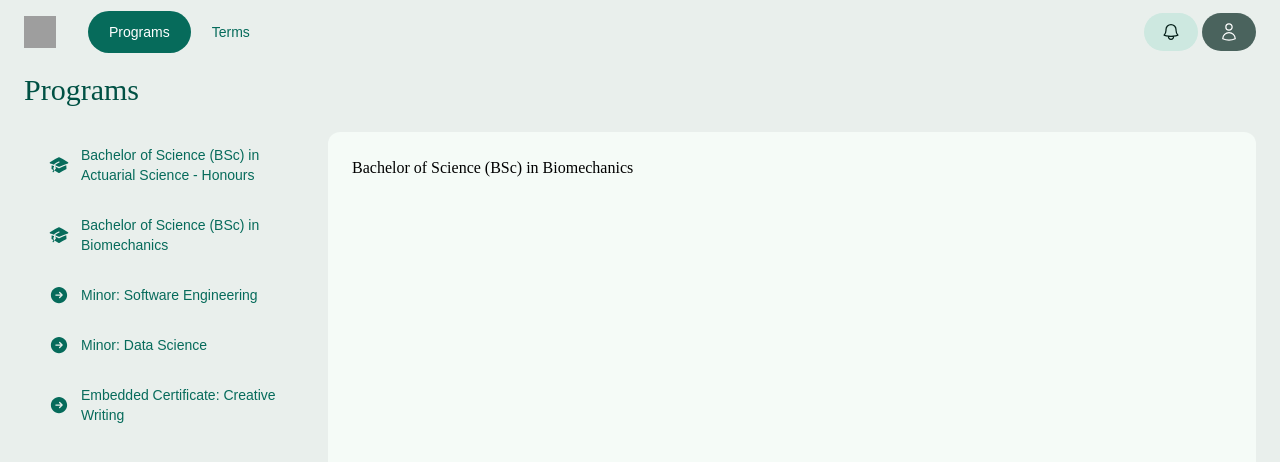
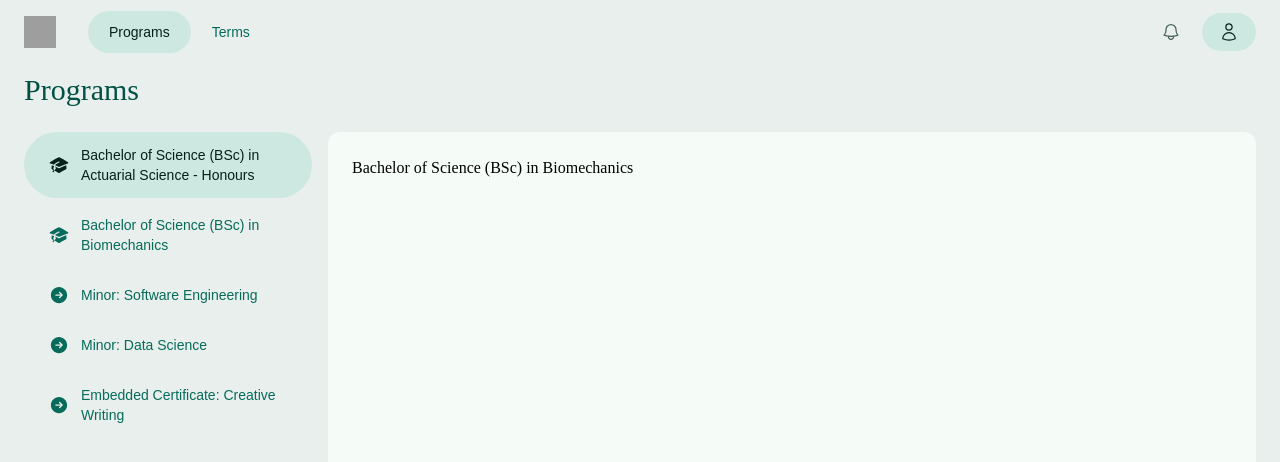
Before and after one commit to cloudyyoung/planucalgary, a React (Vite) app: page /programs in a window 1280 px wide. Shown: the top 462 px of the page. Built offline with nearby package versions, Linux system fonts and the light colour scheme; grey boxes are pictures that could not be loaded; a web font is replaced by a local one.

Commit message:
Update Programs.tsx

```diff
--- a/src/components/navbar/Navbar.tsx
+++ b/src/components/navbar/Navbar.tsx
@@ -41,7 +41,7 @@ const Navbar = () => {
                         <NavLink key={item.name} to={item.href}>
                           {({ isActive }) => (
                             <Button
-                              variant={isActive ? 'filled' : 'text'}
+                              variant={isActive ? 'tonal' : 'text'}
                               size="sm"
                               aria-current={isActive ? 'page' : undefined}
                             >
@@ -55,7 +55,7 @@ const Navbar = () => {
                 </div>
                 <div className="hidden md:block">
                   <div className="ml-4 flex items-center md:ml-6">
-                    <Button variant='tonal' priority='secondary' size="xs">
+                    <Button variant='text' priority='secondary' size="xs">
                       <span className="sr-only">View notifications</span>
                       <BellIcon className="h-5 w-5" aria-hidden="true" />
                     </Button>
@@ -64,7 +64,7 @@ const Navbar = () => {
                     <Menu as="div" className="relative ml-1">
                       <div>
                         <Menu.Button>
-                          <Button variant='filled' priority='secondary' size="xs">
+                          <Button variant='tonal' priority='secondary' size="xs">
                             <span className="absolute -inset-1.5" />
                             <span className="sr-only">Open user menu</span>
                             <UserIcon className="h-5 w-5" aria-hidden="true" />
--- a/src/pages/programs/Programs.tsx
+++ b/src/pages/programs/Programs.tsx
@@ -10,11 +10,11 @@ const Programs = () => {
 
       <main className="px-app py-4 flex flex-row gap-4 flex-1">
         <div className="flex flex-col w-72 gap-1">
-          <Program displayName="Bachelor of Science (BSc) in Actuarial Science - Honours" degreeDesignationCode="BSC-H" />
-          <Program displayName="Bachelor of Science (BSc) in Biomechanics" degreeDesignationCode="BSC" />
-          <Program displayName="Minor: Software Engineering" degreeDesignationCode={null} />
-          <Program displayName="Minor: Data Science" degreeDesignationCode={null} />
-          <Program displayName="Embedded Certificate: Creative Writing" degreeDesignationCode={null} />
+          <Program displayName="Bachelor of Science (BSc) in Actuarial Science - Honours" type="ACP" isSelected />
+          <Program displayName="Bachelor of Science (BSc) in Biomechanics" type="ACP" />
+          <Program displayName="Minor: Software Engineering" type="MIN" />
+          <Program displayName="Minor: Data Science" type="MIN" />
+          <Program displayName="Embedded Certificate: Creative Writing" type="EMC" />
         </div>
         <div className="bg-surface rounded-xl p-6 flex-1">
           <div className="font-serif">Bachelor of Science (BSc) in Biomechanics</div>
@@ -26,16 +26,21 @@ const Programs = () => {
 
 interface ProgramProps {
   displayName: string
-  degreeDesignationCode: string | null
+  type: string // ACP | MIN | EMC
+  isSelected?: boolean
 }
 
-const Program = ({ displayName: name, degreeDesignationCode: degree_designation_code }: ProgramProps) => {
+const Program = ({
+  displayName: name,
+  type: type,
+  isSelected: is_selected = false
+}: ProgramProps) => {
   const iconClassNames = "w-5 mr-3 flex-none"
 
   return (
-    <Button variant="text" className="justify-start text-left">
+    <Button variant={is_selected ? "tonal" : "text"} className="justify-start text-left">
       {
-        degree_designation_code ? (
+        type === "ACP" ? (
           <AcademicCapIcon className={iconClassNames} />
         ) : (
           <ArrowRightCircleIcon className={iconClassNames} />
```
